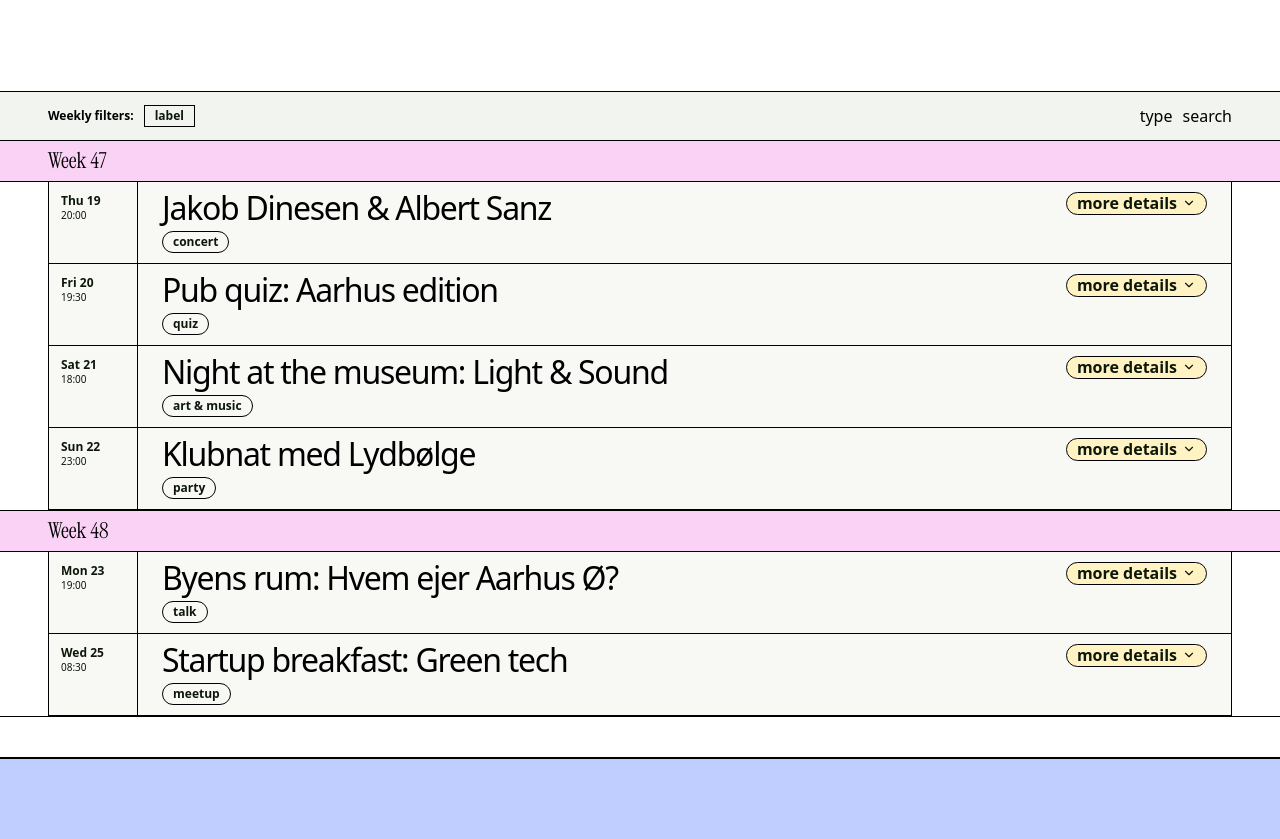
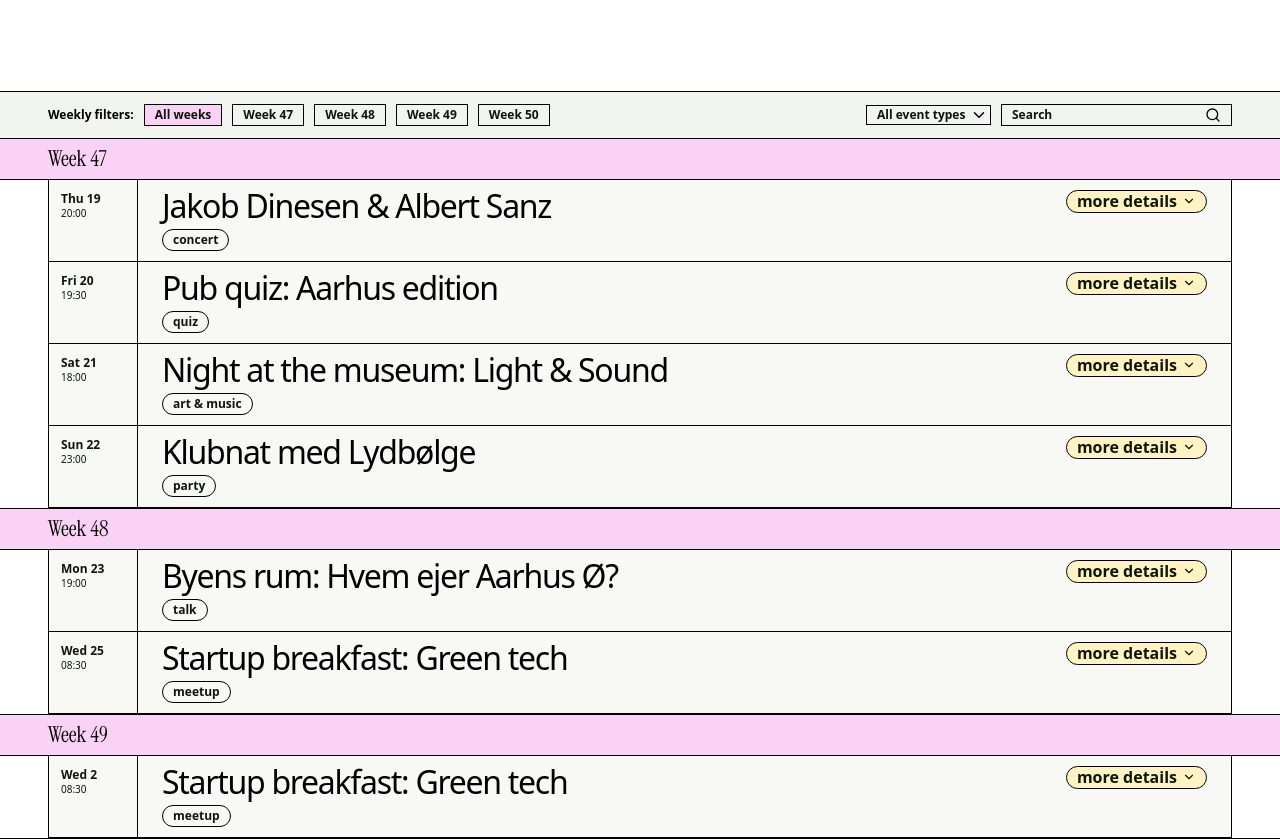
Before and after one commit to anne7n62/now, a SvelteKit app in the folder app/: page / in a window 1280 px wide. Shown: the part 500-1339 px from the top of the page. Built offline with nearby package versions, Linux system fonts and the light colour scheme.

Commit message:
Filter toolbar working

```diff
--- /dev/null
+++ b/app/src/lib/categories.ts
@@ -0,0 +1,3 @@
+import type { Category } from '#lib/types.js';
+
+export const categories: Category[] = ['concert', 'quiz', 'art & music', 'party', 'talk', 'meetup'];
--- a/app/src/lib/components/sections/CalendarToolbar.svelte
+++ b/app/src/lib/components/sections/CalendarToolbar.svelte
@@ -2,18 +2,44 @@
 	import WeekFilter from '#lib/components/ui/WeekFilter.svelte';
 	import TypeFilter from '#lib/components/ui/TypeFilter.svelte';
 	import SearchField from '#lib/components/ui/SearchField.svelte';
+	import type { Category, WeekGroup } from '#lib/types.js';
+
+	let {
+		allWeeks,
+		selectedWeek = $bindable(),
+		selectedCategory = $bindable(),
+		search = $bindable()
+	}: {
+		allWeeks: WeekGroup[];
+		selectedWeek: number | null;
+		selectedCategory: Category | 'all';
+		search: string;
+	} = $props();
 </script>
 
+<!-- /***/ WEEK FILTERS **/ -->
 <div
 	class="flex flex-col gap-3 border-t border-ink bg-sage px-(--gutter) py-3 lg:flex-row lg:items-center lg:justify-between"
 >
 	<div role="group" aria-labelledby="week-filter-label" class="flex flex-wrap items-center gap-2.5">
 		<span id="week-filter-label" class="text-filter">Weekly filters:</span>
-		<WeekFilter />
+
+		<WeekFilter
+			label="All weeks"
+			active={selectedWeek === null}
+			onclick={() => (selectedWeek = null)}
+		/>
+		{#each allWeeks as week (week.key)}
+			<WeekFilter
+				label="Week {week.week}"
+				active={selectedWeek === week.week}
+				onclick={() => (selectedWeek = week.week)}
+			/>
+		{/each}
 	</div>
 
 	<div class="flex flex-wrap items-center gap-2.5">
-		<TypeFilter />
-		<SearchField />
+		<TypeFilter bind:value={selectedCategory} />
+		<SearchField bind:value={search} />
 	</div>
 </div>
--- a/app/src/lib/components/sections/WeekCalendar.svelte
+++ b/app/src/lib/components/sections/WeekCalendar.svelte
@@ -8,6 +8,10 @@
 <div class="scroll-mt-28">
 	{#each weeks as week (week.key)}
 		<WeekGroup {week} />
+	{:else}
+		<p class="mx-(--gutter) border-x border-t border-ink bg-white px-4 py-6 text-center">
+			No events match your filters.
+		</p>
 	{/each}
 	<div class="h-[42px] border-y border-ink" aria-hidden="true"></div>
 </div>
--- a/app/src/lib/components/ui/EventRow.svelte
+++ b/app/src/lib/components/ui/EventRow.svelte
@@ -2,9 +2,10 @@
 	import { ChevronDown } from '@lucide/svelte';
 	import CategoryTag from '#lib/components/ui/CategoryTag.svelte';
 	import PillButton from '#lib/components/ui/PillButton.svelte';
-
 	import { formatDay } from '#lib/utils/dates.js';
 	import type { CalendarEvent } from '#lib/types.js';
+	import { slide } from 'svelte/transition';
+	import { prefersReducedMotion } from 'svelte/motion';
 
 	let { event }: { event: CalendarEvent } = $props();
 
@@ -26,7 +27,11 @@
 					<CategoryTag category={event.category} />
 				</div>
 				{#if isOpen}
-					<div id="event-{event.id}-details" class="mt-4 flex flex-col gap-3 pb-2">
+					<div
+						id="event-{event.id}-details"
+						class="mt-4 flex flex-col gap-3 pb-2"
+						transition:slide={{ duration: prefersReducedMotion.current ? 0 : 250 }}
+					>
 						<p class="text-button">{event.venue}, {event.city}</p>
 						{#if event.description}
 							<p>{event.description}</p>
@@ -44,7 +49,14 @@
 				onclick={() => (isOpen = !isOpen)}
 			>
 				{isOpen ? 'less details' : 'more details'}
-				<ChevronDown size={14} aria-hidden="true" class={[isOpen && 'rotate-180']} />
+				<ChevronDown
+					size={14}
+					aria-hidden="true"
+					class={[
+						'transition-transform duration-250 motion-reduce:transition-none',
+						isOpen && 'rotate-180'
+					]}
+				/>
 			</PillButton>
 		</div>
 	</div>
--- a/app/src/lib/components/ui/SearchField.svelte
+++ b/app/src/lib/components/ui/SearchField.svelte
@@ -1 +1,18 @@
-search
+<script lang="ts">
+	import { Search } from '@lucide/svelte';
+
+	let { value = $bindable() }: { value: string } = $props();
+</script>
+
+<label
+	class="flex w-full items-center gap-2.5 border border-ink px-2.5 py-0.5 focus-within:outline-2 focus-within:outline-ink sm:w-[231px]"
+>
+	<span class="sr-only">Search events</span>
+	<input
+		type="search"
+		bind:value
+		placeholder="Search"
+		class="w-full min-w-0 bg-transparent text-filter text-ink-soft placeholder:text-ink-soft focus:outline-none"
+	/>
+	<Search size={16} aria-hidden="true" class="shrink-0" />
+</label>
--- a/app/src/lib/components/ui/TypeFilter.svelte
+++ b/app/src/lib/components/ui/TypeFilter.svelte
@@ -1 +1,23 @@
-<p>type</p>
+<script lang="ts">
+	import { ChevronDown } from '@lucide/svelte';
+	import { categories } from '#lib/categories.js';
+	import type { Category } from '#lib/types.js';
+
+	let { value = $bindable() }: { value: Category | 'all' } = $props();
+</script>
+
+<label
+	class="relative flex items-center border border-ink focus-within:outline-2 focus-within:outline-ink"
+>
+	<span class="sr-only">Filter event type</span>
+	<select
+		bind:value
+		class="cursor-pointer appearance-none bg-transparent py-px pr-6 pl-2.5 text-filter text-ink-soft focus:outline-none"
+	>
+		<option value="all">All event types</option>
+		{#each categories as category (category)}
+			<option value={category}>{category}</option>
+		{/each}
+	</select>
+	<ChevronDown size={18} aria-hidden="true" class="pointer-events-none absolute right-0.5" />
+</label>
--- a/app/src/lib/components/ui/WeekFilter.svelte
+++ b/app/src/lib/components/ui/WeekFilter.svelte
@@ -1,8 +1,19 @@
+<script lang="ts">
+	let {
+		label,
+		active = false,
+		onclick
+	}: { label: string; active?: boolean; onclick: () => void } = $props();
+</script>
+
 <button
 	type="button"
+	aria-pressed={active}
+	{onclick}
 	class={[
-		'cursor-pointer border border-ink px-2.5 py-0.5 text-filter whitespace-nowrap text-ink-soft transition-colors'
+		'cursor-pointer border border-ink px-2.5 py-0.5 text-filter whitespace-nowrap text-ink-soft transition-colors',
+		active ? 'bg-pink' : 'hover:bg-pink/50'
 	]}
 >
-	label
+	{label}
 </button>
--- a/app/src/lib/events.ts
+++ b/app/src/lib/events.ts
@@ -66,5 +66,38 @@ export const events: CalendarEvent[] = [
 		city: 'Aarhus',
 		description: 'Netværk for iværksættere.',
 		url: 'https://example.com'
+	},
+	{
+		id: 7,
+		title: 'Startup breakfast: Green tech',
+		category: 'meetup',
+		date: '2026-12-02',
+		time: '08:30',
+		venue: 'The Kitchen',
+		city: 'Aarhus',
+		description: 'Netværk for iværksættere.',
+		url: 'https://example.com'
+	},
+	{
+		id: 8,
+		title: 'Startup breakfast: Green tech',
+		category: 'meetup',
+		date: '2026-12-09',
+		time: '08:30',
+		venue: 'The Kitchen',
+		city: 'Aarhus',
+		description: 'Netværk for iværksættere.',
+		url: 'https://example.com'
+	},
+	{
+		id: 9,
+		title: 'Startup breakfast: Green tech',
+		category: 'meetup',
+		date: '2026-12-18',
+		time: '08:30',
+		venue: 'The Kitchen',
+		city: 'Aarhus',
+		description: 'Netværk for iværksættere.',
+		url: 'https://example.com'
 	}
 ];
--- a/app/src/lib/utils/dates.ts
+++ b/app/src/lib/utils/dates.ts
@@ -38,3 +38,21 @@ export function groupByWeek(events: CalendarEvent[]): WeekGroup[] {
 	}
 	return [...groups.values()];
 }
+
+export function getUpcomingWeeks(
+	events: CalendarEvent[],
+	count = 4,
+	today = new Date()
+): WeekGroup[] {
+	const groups = groupByWeek(events);
+	const weeks: WeekGroup[] = [];
+
+	for (let i = 0; i < count; i++) {
+		const day = new Date(today);
+		day.setDate(today.getDate() + i * 7); // the same weekday, i weeks later
+		const { week, year } = getIsoWeek(day);
+		const key = `${year}-${week}`;
+		weeks.push(groups.find((group) => group.key === key) ?? { key, week, year, events: [] });
+	}
+	return weeks;
+}
--- a/app/src/routes/+page.svelte
+++ b/app/src/routes/+page.svelte
@@ -1,19 +1,45 @@
 <script lang="ts">
 	import { events } from '#lib/events.js';
-	import { groupByWeek } from '#lib/utils/dates.js';
-
-	const weeks = groupByWeek(events);
+	import { getUpcomingWeeks } from '#lib/utils/dates.js';
+	import type { CalendarEvent, Category } from '#lib/types.js';
 
 	import AnnouncementSection from '#lib/components/sections/AnnouncementSection.svelte';
 	import CoverSection from '#lib/components/sections/CoverSection.svelte';
 	import CalendarToolbar from '#lib/components/sections/CalendarToolbar.svelte';
 	import WeekCalendar from '#lib/components/sections/WeekCalendar.svelte';
+
+	//alle uger, filteres aldrig og skal bruge af uge-knapperne i toolbar
+	const allWeeks = getUpcomingWeeks(events);
+
+	// State for filtre. null = "all weeks", 'all' = "all categories".
+	let selectedWeek = $state<number | null>(null);
+	let selectedCategory = $state<Category | 'all'>('all');
+	let search = $state('');
+
+	//
+	function matches(event: CalendarEvent) {
+		if (selectedCategory !== 'all' && event.category !== selectedCategory) return false;
+
+		const query = search.trim().toLowerCase();
+		if (!query) return true;
+
+		const text = `${event.title} ${event.venue} ${event.city} ${event.description}`;
+		return text.toLowerCase().includes(query);
+	}
+
+	// Valgt uge - genberegnes hver gang selectedWeek skifter (derived genberegner og opdatere værdi automatisk)
+	const weeks = $derived(
+		allWeeks
+			.filter((week) => selectedWeek === null || week.week === selectedWeek)
+			.map((week) => ({ ...week, events: week.events.filter(matches) }))
+			.filter((week) => week.events.length > 0)
+	);
 </script>
 
 <CoverSection />
 
 <section aria-label="Event calendar">
-	<CalendarToolbar />
+	<CalendarToolbar {allWeeks} bind:selectedWeek bind:selectedCategory bind:search />
 	<WeekCalendar {weeks} />
 </section>
 
```
